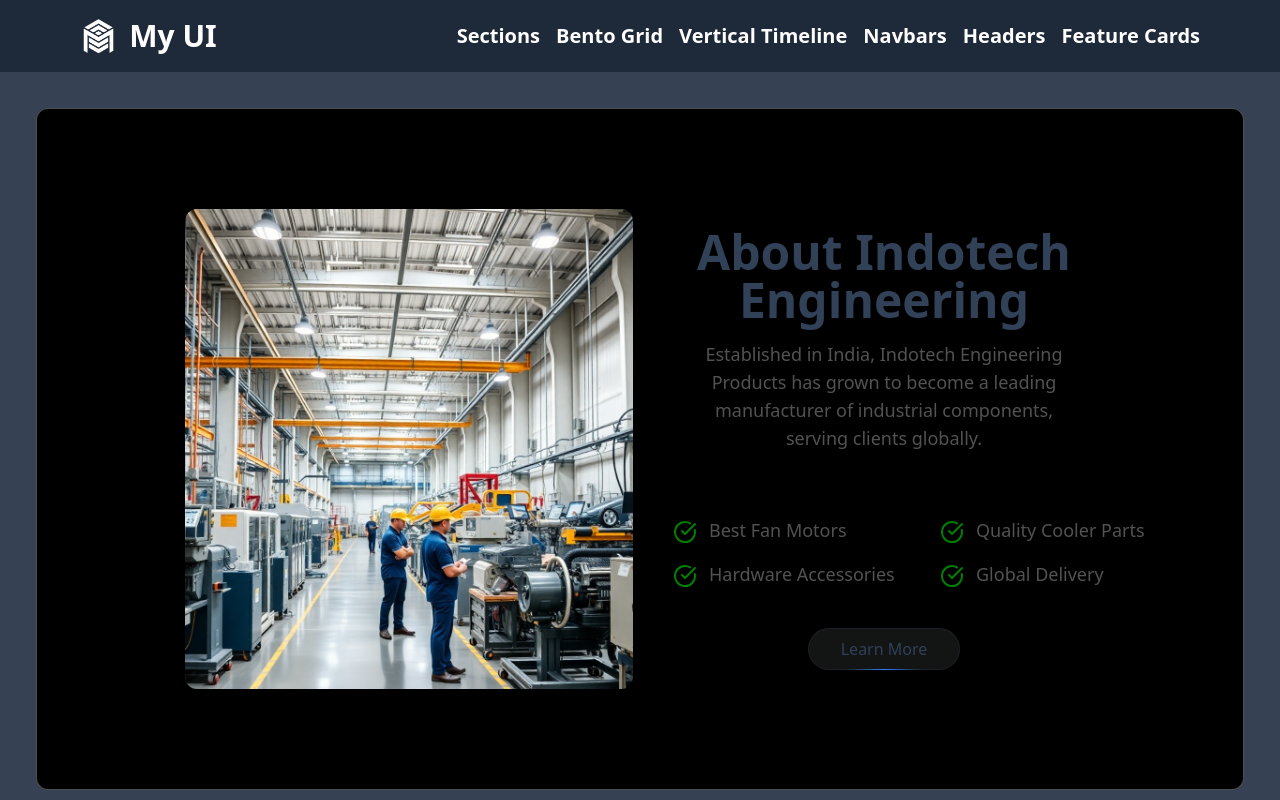
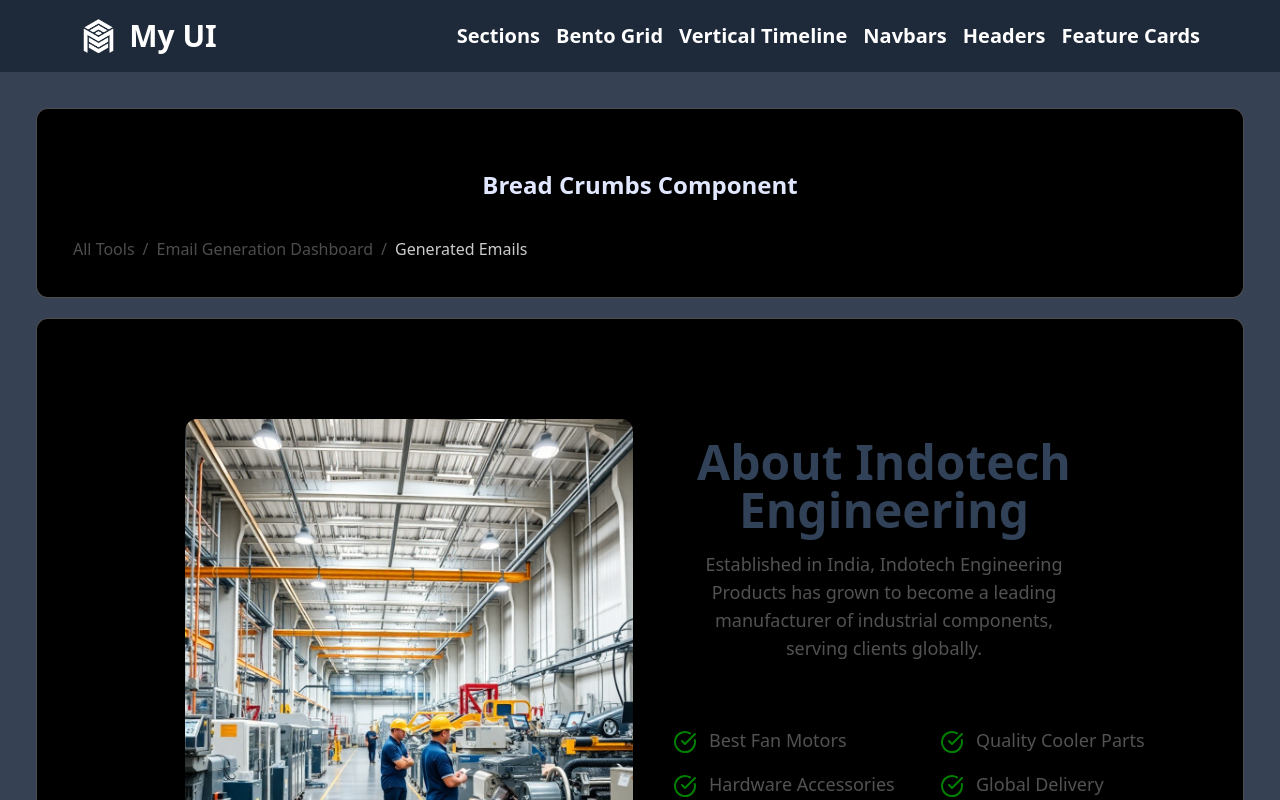
Before and after one commit to riyamehtaatwork/ui, a React (Vite) app: page / in a window 1280 px wide. Shown: the top 800 px of the page. Built offline with nearby package versions, Linux system fonts and the light colour scheme.

Commit message:
added bread crumbs component

```diff
--- /dev/null
+++ b/src/components/miscellaneous/AllMiscellaneous.jsx
@@ -0,0 +1,12 @@
+import React from "react";
+import BreadcrumbDemo from "./breadcrumbs/BreadcrumbDemo";
+
+const AllMiscellaneous = () => {
+  return (
+    <div>
+      <BreadcrumbDemo />
+    </div>
+  );
+};
+
+export default AllMiscellaneous;
--- /dev/null
+++ b/src/components/miscellaneous/breadcrumbs/Breadcrumb.jsx
@@ -0,0 +1,50 @@
+import React from "react";
+import { useNavigate } from "react-router-dom";
+
+/**
+ * Reusable Breadcrumb Component.
+ *
+ * @param {Array<Object>} breadcrumbs - An array of breadcrumb objects.
+ * Each object should have:
+ * - {string} label: The text to display for the breadcrumb item.
+ * - {string} [path]: The URL path to navigate to when this item is clicked.
+ * If not provided, the item will be treated as the current (non-clickable) item.
+ */
+const Breadcrumb = ({ breadcrumbs = [] }) => {
+  const navigate = useNavigate();
+
+  return (
+    <div className="flex flex-wrap gap-2 p-4">
+      {breadcrumbs.map((item, index) => (
+        <React.Fragment key={index}>
+          {/* Render the breadcrumb item */}
+          {item.path ? (
+            // If a path is provided, it's a clickable link
+            <div
+              className="text-white/30 text-base font-medium leading-normal hover:cursor-pointer hover:text-white/50 transition-colors duration-200"
+              onClick={() => navigate(item.path)}
+              role="link" // Add role for accessibility
+              aria-label={`Navigate to ${item.label}`}
+            >
+              {item.label}
+            </div>
+          ) : (
+            // If no path, it's the current (last) item, not clickable
+            <span className="text-white/80 text-base font-medium leading-normal">
+              {item.label}
+            </span>
+          )}
+
+          {/* Render the separator if it's not the last item */}
+          {index < breadcrumbs.length - 1 && (
+            <span className="text-white/30 text-base font-medium leading-normal">
+              /
+            </span>
+          )}
+        </React.Fragment>
+      ))}
+    </div>
+  );
+};
+
+export default Breadcrumb;
--- /dev/null
+++ b/src/components/miscellaneous/breadcrumbs/BreadcrumbDemo.jsx
@@ -0,0 +1,21 @@
+import React from "react";
+import Breadcrumb from "./Breadcrumb";
+import ContainerForComponents from "../../ui/ContainerForComponents";
+import Headlines from "../../ui/Headlines";
+const BreadcrumbDemo = () => {
+  const example = [
+    { label: "All Tools", path: "/all-tools" },
+    { label: "Email Generation Dashboard", path: "/all-leads" },
+    { label: "Generated Emails" },
+  ];
+  return (
+    <div>
+      <ContainerForComponents className="bg-black">
+        <Headlines>Bread Crumbs Component</Headlines>
+        <Breadcrumb breadcrumbs={example} />
+      </ContainerForComponents>
+    </div>
+  );
+};
+
+export default BreadcrumbDemo;
--- a/src/pages/AllComponentsPage.jsx
+++ b/src/pages/AllComponentsPage.jsx
@@ -4,11 +4,13 @@
 import Navbar from "../components/ui/Navbar";
 
 import AllInformationSections from "../components/information-sections/AllInformationSections";
+import AllMiscellaneous from "../components/miscellaneous/AllMiscellaneous";
 export default function AllComponentsPage() {
   return (
     <>
       <Navbar />
       <div className="p-4">
+        <AllMiscellaneous />
         <AllInformationSections />
         <AllHeaders />
       </div>
```
